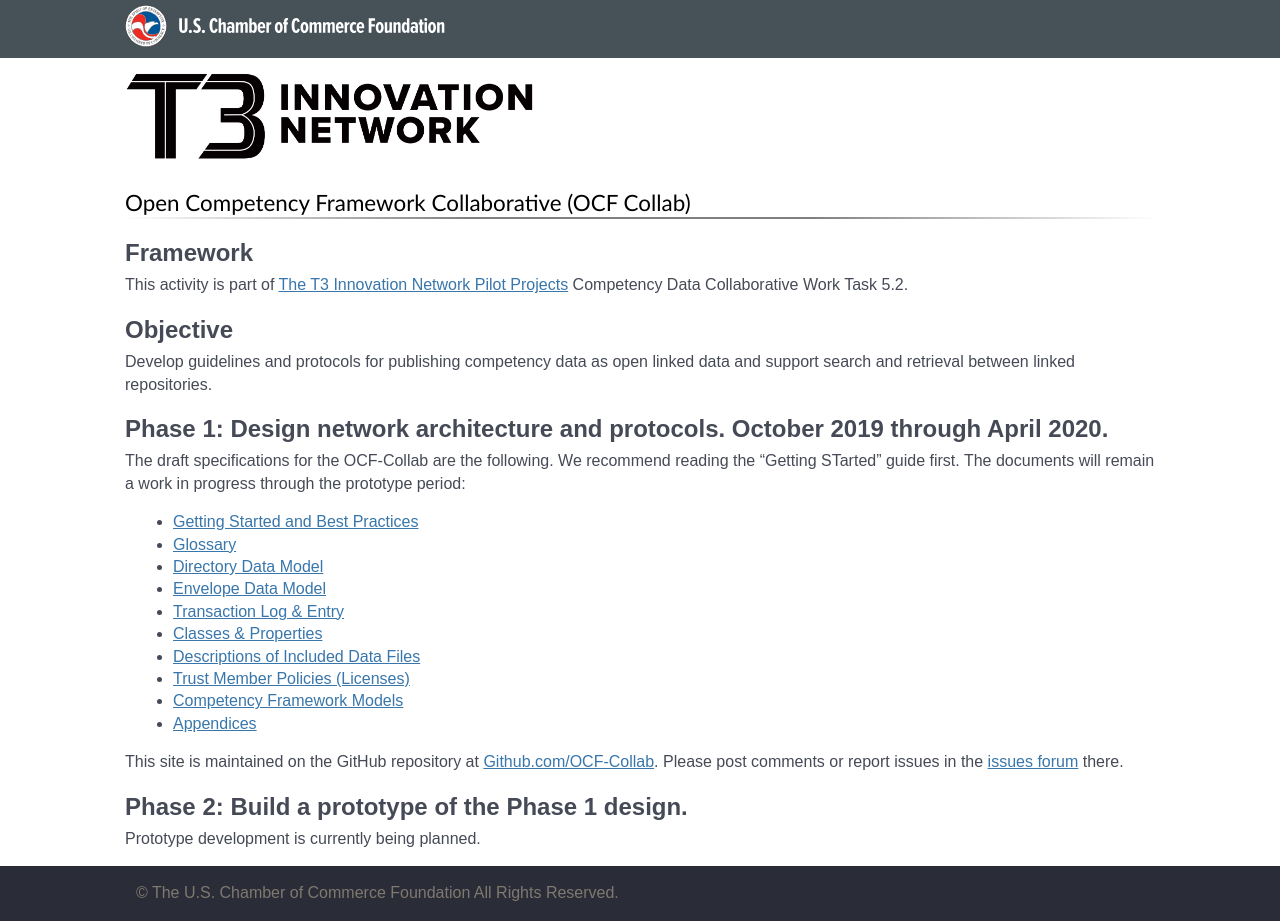
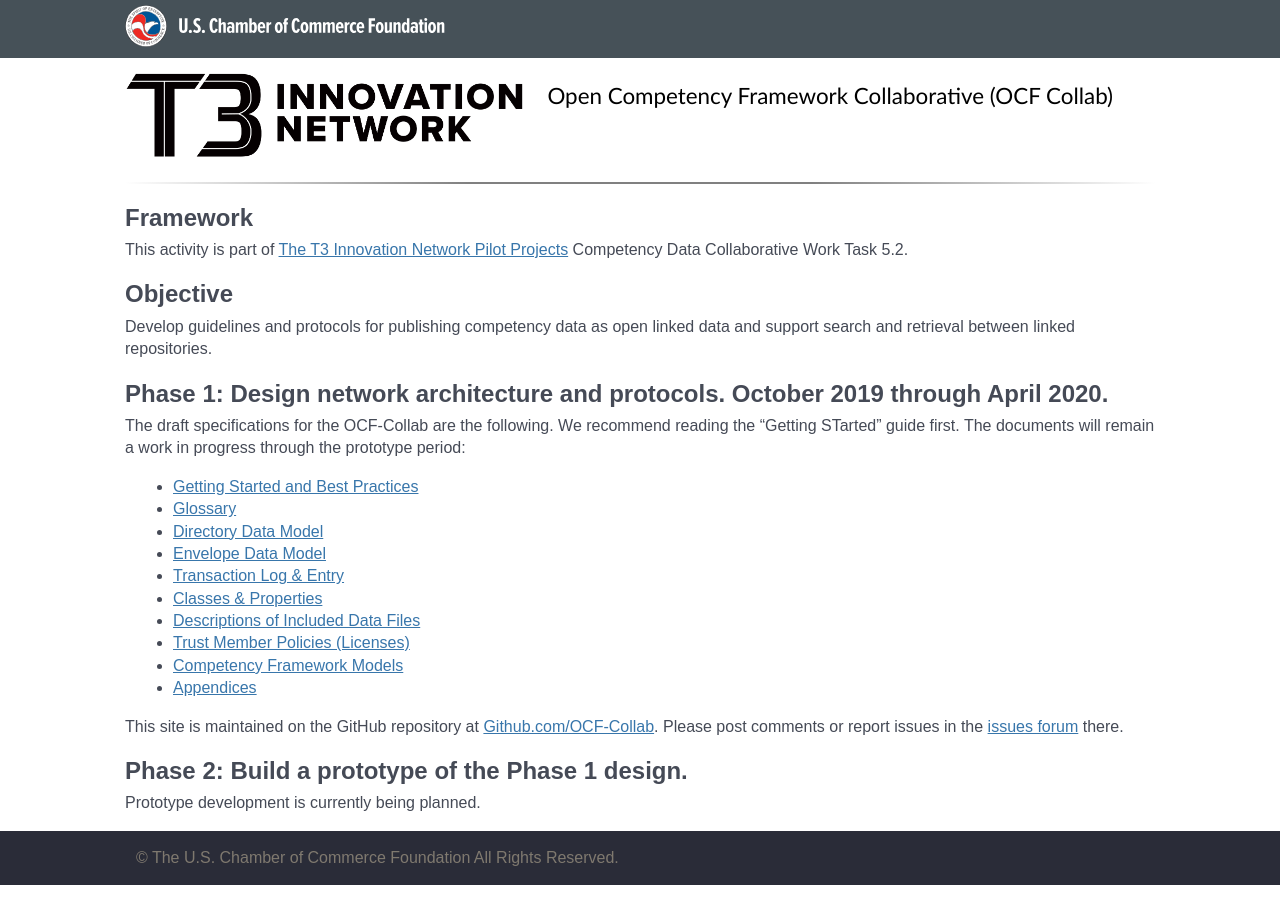
Before and after one commit to t3-innovation-network/ocf-collab.github.io, a Jekyll site: the page built from index.md, in a window 1280 px wide. Built offline with Jekyll 4.4.1, drawn with Linux system fonts in a browser that asks for light colours; after the commit the page ends 900 px from its top, so only the background shows below that.

Commit message:
Layout Updates

```diff
--- a/_includes/header.html
+++ b/_includes/header.html
@@ -12,7 +12,7 @@
 		<!-- logo -->
 		<div class="siteblock">
 			<h1>
-				<a href="https://www.uschamberfoundation.org/t3-innovation"><img src="/res/Black T3-Inno-Network-01-K100.png" width="410" alt="T3 Innovation Network Logo"/></a>
+				<a href="https://www.uschamberfoundation.org/t3-innovation"><img src="/res/Black T3-Inno-Network-01-K100.png" width="400" alt="T3 Innovation Network Logo"/></a>
 			</h1>
 			<h2>
 				<a href="/">Open Competency Framework Collaborative (OCF Collab)</a>
--- a/res/JekyllStyles.css
+++ b/res/JekyllStyles.css
@@ -164,21 +164,19 @@ div.siteblock {
 }
 /* Site title or logo */
 .siteblock h1 {
-    float: left;
+    display: table-cell;
     font-family: "Lato", "Helvetica Neue", Helvetica, Arial, sans-serif;
     font-size: 2.6em;
     font-weight: 400;
     color: black;
     font-style: normal;
     font-variant: normal;
-    margin-top: 0;
-    margin-bottom: 0;
-    margin-right: 1.5em;
     line-height: 1;
 }
 /* Site subtitle or slogan */
 .siteblock h2 {
-    float: left;
+    display: table-cell;
+    vertical-align: top;
     margin-bottom: 0.2em;
     font-family: "Lato", Helvetica, Arial, sans-serif;
     font-size: 1.4em;
@@ -186,8 +184,8 @@ div.siteblock {
     color: black;
     font-style: normal;
     font-variant: normal;
-    margin-top: 1em;
-    margin-bottom: 0;
+    padding-top: 0.5em;
+    padding-left: 1em;
     line-height: 1.2;
 }
 
```
